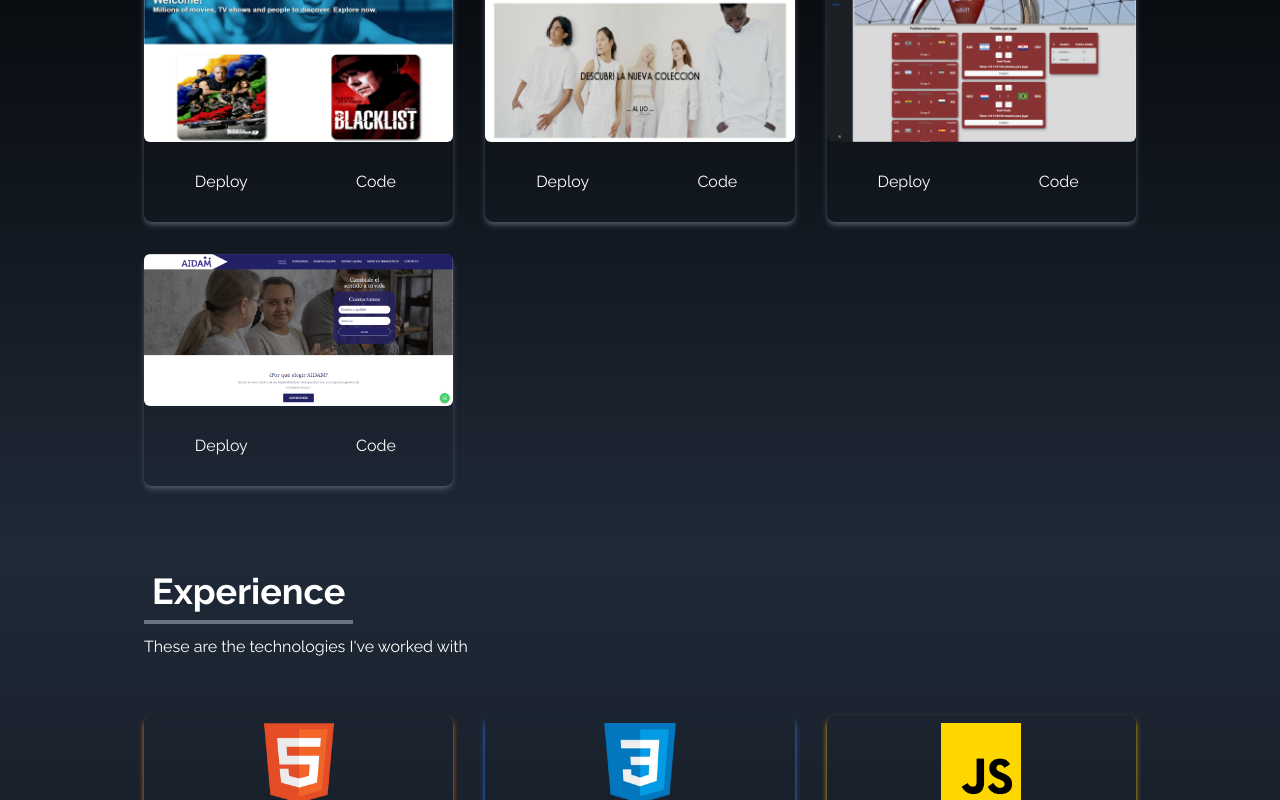
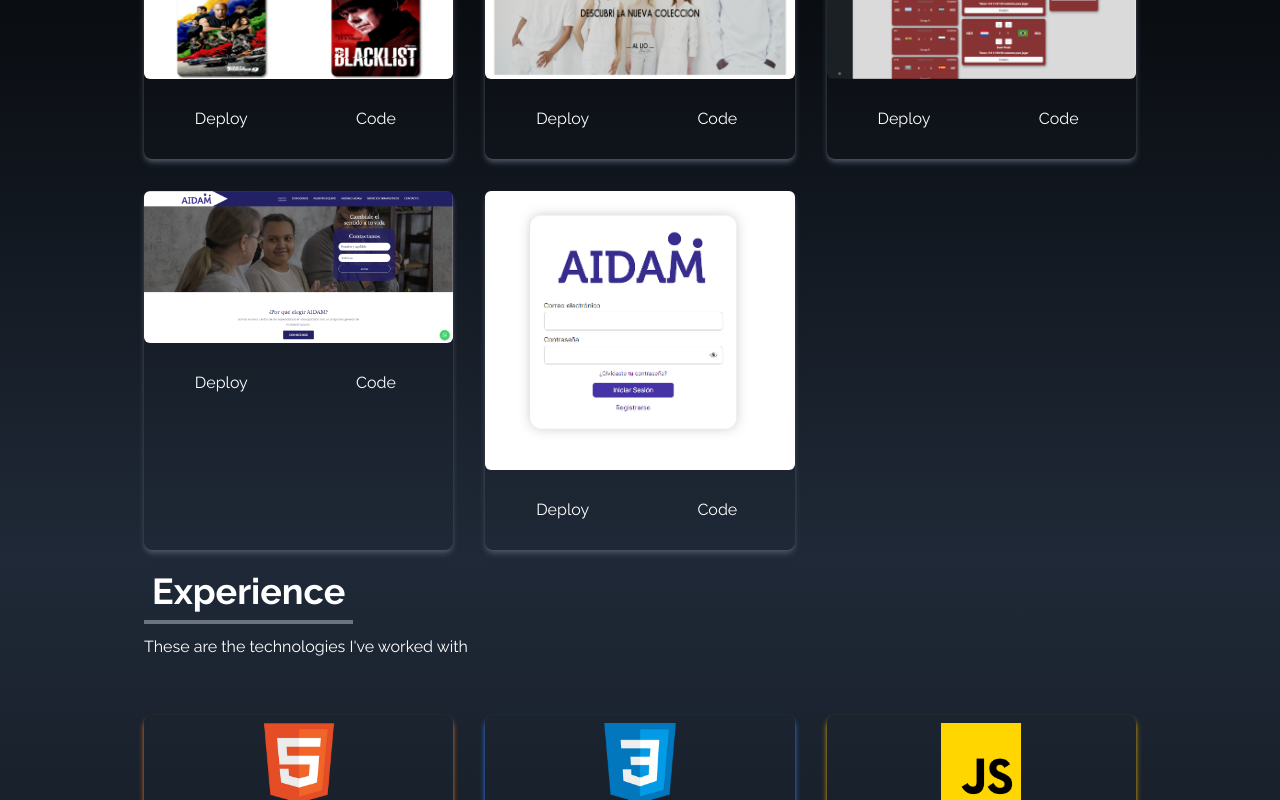
Before and after one commit to ElianRivoira/portfolio, a React (Create React App) app: page / in a window 1280 px wide. Shown: the part 1845-2645 px from the top of the page. Built offline with nearby package versions, Linux system fonts and the light colour scheme.

Commit message:
added aidam-app

```diff
--- a/src/components/Portfolio.jsx
+++ b/src/components/Portfolio.jsx
@@ -3,6 +3,7 @@ import tmdb from "../assets/portfolio/tmdb.png";
 import allio from "../assets/portfolio/al_lio.png";
 import prode from "../assets/portfolio/prode.png";
 import aidamSite from "../assets/portfolio/aidam-site.png";
+import aidamApp from "../assets/portfolio/aidam-app.png";
 
 const Portfolio = () => {
   const portfolios = [
@@ -29,6 +30,12 @@ const Portfolio = () => {
       src: aidamSite,
       demo: 'https://www.aidam.com.ar',
       code: 'https://github.com/ElianRivoira/aidam-site'
+    },
+    {
+      id: 5,
+      src: aidamApp,
+      demo: '',
+      code: 'https://github.com/ElianRivoira/aidam'
     },
   ];
 
```
Also changed, not shown: src/assets/portfolio/aidam-app.png (added).
